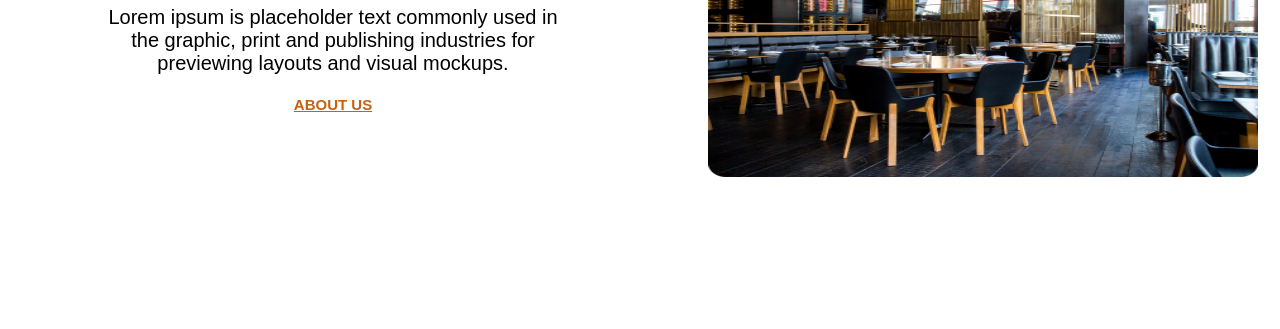
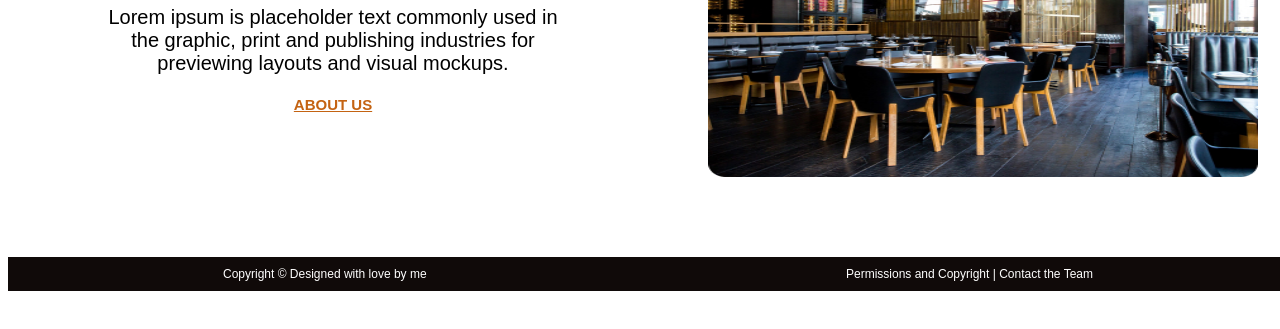
Before and after one commit to clgreene1/project2, a plain HTML site: page index.html in a window 1280 px wide. Shown: the part 285-614 px from the top of the page. Drawn offline with Linux system fonts and the light colour scheme; a web font is replaced by a local one.

Commit message:
updated project html and css

```diff
--- a/css/main.css
+++ b/css/main.css
@@ -106,3 +106,32 @@ h4 a{
     width: 100%;
     margin: 0;
 }
+
+footer{
+    overflow: hidden;
+    background-color: #100A09;
+    width: 1300px;
+    padding: 10px 10px;
+
+    }
+
+footer p {
+    font-family: adelle-sans,sans-serif;
+    font-weight: 100;
+    font-style: normal;
+    font-size: 12px;
+    color: white;
+    float: left;
+    display: block;
+    text-align: center;
+
+}
+footer p.right {
+    float: right;
+    margin: 0px 205px 0px 0px;
+}
+footer p.left {
+    float: left;
+    margin: 0 0 0 205px;
+
+}
--- a/index.html
+++ b/index.html
@@ -42,5 +42,9 @@
     </figure>
   </section>
 </div>
+<footer>
+  <p class="left">Copyright &copy; Designed with love by me</p>
+  <p class="right">Permissions and Copyright | Contact the Team</p>
+</footer>
 </body>
 </html>
```
Also changed, not shown: css/main.min.css (added), 1 other file.
